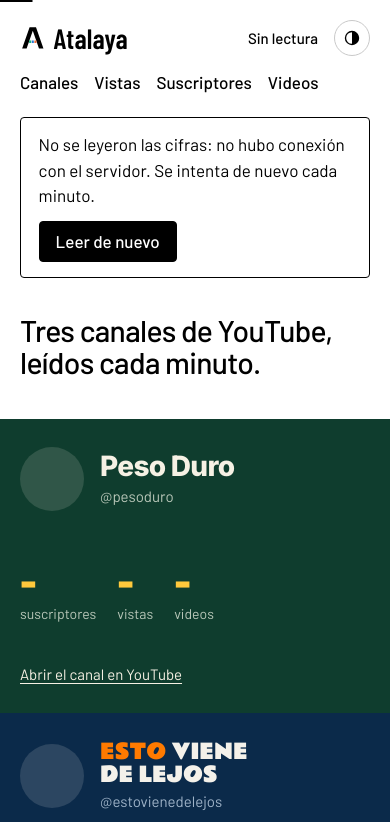
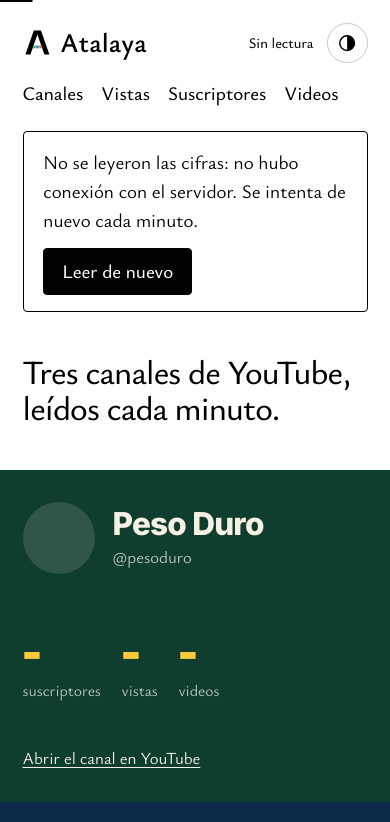
Before and after one commit to tres-canales/atalaya, a plain HTML site: page index.html in a window 390 px wide. Shown: the top 822 px of the page. Drawn offline with Linux system fonts and the light colour scheme; no server answers.

Commit message:
Marco tipográfico: Ysabeau Office en lugar de Barlow y Barlow Condensed
- fuentes/: entran ysabeau-office-400, -500 y -600 (subconjunto latin de
  @fontsource 5.3.0, sin modificar; 46,980 bytes en total). Salen barlow-400,
  barlow-500 y barlow-estrecha-600 (66,512 bytes). LICENCIAS.txt cambia la
  línea de Barlow por la de Ysabeau (SIL OFL 1.1).
- estilo.css: una sola familia para el marco; títulos de sección y marca en
  peso 600 de la misma familia, sin fuente estrecha. La raíz sube a 112.5 %
  porque la altura de la x de Ysabeau Office es 0.414 em. Texto de las
  gráficas a 13.5 px y rótulos de valor a 14 px. --tinta-3 pasa de #8a8a8a a
  #767676 en tema claro (contraste 4.54:1). En celular, la marca y el estado
  se reducen para que la cabecera quepa en un renglón.
- Las cifras de Ysabeau Office miden 517/1000 en los tres pesos; no hay
  característica tnum porque el ancho fijo es el valor por defecto.
- index.html y 404.html: precarga de las fuentes nuevas y estilo.css?v=3.

probar.sh: desborde 0 y sin errores de consola en las nueve cargas; sin
errores en interacciones.

Co-Authored-By: Claude Fable 5.2 <noreply@anthropic.com>
Claude-Session: https://claude.ai/code/session_01GtEN5YafGGzHRHFPpahMyN

```diff
--- a/estilo.css
+++ b/estilo.css
@@ -1,7 +1,9 @@
-/* Fuentes: subconjunto «latin» sin modificar. Licencias en fuentes/LICENCIAS.txt. */
-@font-face { font-family: "Barlow"; font-weight: 400; font-display: swap; src: url("fuentes/barlow-400.woff2") format("woff2"); }
-@font-face { font-family: "Barlow"; font-weight: 500; font-display: swap; src: url("fuentes/barlow-500.woff2") format("woff2"); }
-@font-face { font-family: "Barlow Condensed"; font-weight: 600; font-display: swap; src: url("fuentes/barlow-estrecha-600.woff2") format("woff2"); }
+/* Fuentes: subconjunto «latin» sin modificar. Licencias en fuentes/LICENCIAS.txt.
+   El marco usa una sola familia, Ysabeau Office. No trae «tnum» porque sus diez
+   cifras ya tienen el mismo ancho por defecto: las columnas alinean sin pedirlo. */
+@font-face { font-family: "Ysabeau Office"; font-weight: 400; font-display: swap; src: url("fuentes/ysabeau-office-400.woff2") format("woff2"); }
+@font-face { font-family: "Ysabeau Office"; font-weight: 500; font-display: swap; src: url("fuentes/ysabeau-office-500.woff2") format("woff2"); }
+@font-face { font-family: "Ysabeau Office"; font-weight: 600; font-display: swap; src: url("fuentes/ysabeau-office-600.woff2") format("woff2"); }
 /* Las que siguen solo se usan en el bloque de su canal. */
 @font-face { font-family: "Inter"; font-weight: 800; font-display: swap; src: url("fuentes/inter-800.woff2") format("woff2"); }
 @font-face { font-family: "Anton"; font-weight: 400; font-display: swap; src: url("fuentes/anton-400.woff2") format("woff2"); }
@@ -17,7 +19,7 @@
   --fondo: #ffffff;
   --tinta: #000000;
   --tinta-2: #595959;
-  --tinta-3: #8a8a8a;
+  --tinta-3: #767676;
   --linea: #e6e6e6;
   --linea-2: #c9c9c9;
   --superficie: #f4f4f4;
@@ -27,8 +29,9 @@
   --serie-pa: #eb6834;
   /* En pantallas muy anchas el margen crece para que el contenido no pase de 96rem. */
   --margen: max(clamp(1.25rem, 4vw, 3.5rem), calc((100vw - 96rem) / 2));
-  --fuente: "Barlow", system-ui, -apple-system, "Segoe UI", sans-serif;
-  --estrecha: "Barlow Condensed", "Arial Narrow", "Barlow", system-ui, sans-serif;
+  --fuente: "Ysabeau Office", "Gill Sans", Candara, "Segoe UI", system-ui, sans-serif;
+  /* Solo queda como respaldo de Anton en las cifras de Peso Duro. */
+  --estrecha: "Arial Narrow", "Ysabeau Office", system-ui, sans-serif;
 }
 @media (prefers-color-scheme: dark) {
   :root:where(:not([data-tema="claro"])) {
@@ -60,13 +63,15 @@
 }
 
 *, *::before, *::after { box-sizing: border-box; }
-html { -webkit-text-size-adjust: 100%; text-size-adjust: 100%; scroll-behavior: smooth; }
+/* Ysabeau Office tiene la x baja (0.414 em): toda la escala sube un 12.5 % para
+   que el texto se lea al tamaño que tenía. */
+html { font-size: 112.5%; -webkit-text-size-adjust: 100%; text-size-adjust: 100%; scroll-behavior: smooth; }
 body {
   margin: 0;
   background: var(--fondo);
   color: var(--tinta);
   font: 400 1.0625rem/1.5 var(--fuente);
-  /* Solo se cargan los pesos 400 y 500: sin esto el navegador fabrica una negrita falsa. */
+  /* Solo se cargan los pesos 400, 500 y 600: sin esto el navegador fabrica una negrita falsa. */
   font-synthesis: none;
   -webkit-font-smoothing: antialiased;
 }
@@ -105,7 +110,7 @@ img { max-width: 100%; }
 }
 .marca {
   display: inline-flex; align-items: center; gap: 0.5rem;
-  font: 600 1.75rem/1 var(--estrecha); letter-spacing: 0.005em; text-decoration: none;
+  font: 600 1.75rem/1 var(--fuente); letter-spacing: 0.005em; text-decoration: none;
 }
 .marca svg { width: 1.6rem; height: 1.6rem; }
 .secciones { display: flex; gap: clamp(1rem, 2.2vw, 1.9rem); margin-left: auto; }
@@ -242,7 +247,7 @@ fieldset { min-width: 0; margin: 0; padding: 0; border: 0; }
 .graficas { display: grid; grid-template-columns: minmax(0, 3fr) minmax(0, 2fr); gap: clamp(2.5rem, 4.5vw, 4.5rem); margin-top: clamp(1.75rem, 3vw, 2.5rem); }
 .grafica { min-width: 0; }
 .grafica-cab { display: flex; flex-wrap: wrap; align-items: baseline; justify-content: space-between; gap: 0.25rem 1rem; }
-h2 { margin: 0; font: 600 clamp(1.875rem, 1.45rem + 1.2vw, 2.5rem)/1 var(--estrecha); letter-spacing: 0.002em; }
+h2 { margin: 0; font: 600 clamp(1.875rem, 1.45rem + 1.2vw, 2.5rem)/1 var(--fuente); letter-spacing: -0.01em; }
 .grafica-cab .boton-texto { font-size: 0.9375rem; }
 .grafica-nota { margin: 0.45rem 0 0; color: var(--tinta-2); font-size: 0.9375rem; text-wrap: pretty; }
 .grafica-nota:empty { display: none; }
@@ -258,7 +263,7 @@ h2 { margin: 0; font: 600 clamp(1.875rem, 1.45rem + 1.2vw, 2.5rem)/1 var(--estre
 
 .lienzo { position: relative; }
 .lienzo svg { display: block; width: 100%; height: auto; overflow: visible; outline-offset: 6px; }
-.lienzo text { font-family: var(--fuente); font-size: 12.5px; fill: var(--tinta-2); font-variant-numeric: tabular-nums; }
+.lienzo text { font-family: var(--fuente); font-size: 13.5px; fill: var(--tinta-2); font-variant-numeric: tabular-nums; }
 .lienzo .rejilla { stroke: var(--linea); stroke-width: 1; shape-rendering: crispEdges; }
 .lienzo .base { stroke: var(--linea-2); stroke-width: 1; shape-rendering: crispEdges; }
 .lienzo .franja { fill: var(--superficie); }
@@ -266,8 +271,8 @@ h2 { margin: 0; font: 600 clamp(1.875rem, 1.45rem + 1.2vw, 2.5rem)/1 var(--estre
 .lienzo .trazo { fill: none; stroke: var(--serie); stroke-width: 2; stroke-linejoin: round; stroke-linecap: round; }
 .lienzo .punto { fill: var(--serie); stroke: var(--fondo); stroke-width: 2; }
 .lienzo .mira { stroke: var(--tinta); stroke-width: 1; shape-rendering: crispEdges; }
-.lienzo .valor { fill: var(--tinta); font-size: 13px; font-weight: 500; }
-.lienzo .anotacion { fill: var(--tinta-2); font-size: 12.5px; }
+.lienzo .valor { fill: var(--tinta); font-size: 14px; font-weight: 500; }
+.lienzo .anotacion { fill: var(--tinta-2); font-size: 13.5px; }
 .lienzo .anotacion-linea { stroke: var(--tinta-3); stroke-width: 1; shape-rendering: crispEdges; }
 .lienzo .zona { fill: transparent; }
 .lienzo-vacio { position: absolute; inset: 0 0 1.75rem 0; display: grid; place-items: center; margin: 0; padding: 0 2rem; text-align: center; color: var(--tinta-2); font-size: 0.9375rem; pointer-events: none; }
@@ -354,7 +359,9 @@ th[aria-sort="ascending"] .orden::after { border-bottom-color: currentColor; bor
   .pie { grid-template-columns: minmax(0, 1fr); }
 }
 @media (max-width: 52rem) {
-  .estado { margin-left: auto; }
+  .cabecera { column-gap: 0.75rem; }
+  .marca { font-size: 1.5rem; }
+  .estado { margin-left: auto; font-size: 0.8125rem; }
   .secciones { order: 5; flex: 1 0 100%; margin-left: 0; overflow-x: auto; }
   .orden-movil { display: block; }
   .tabla thead { position: absolute; width: 1px; height: 1px; overflow: hidden; clip-path: inset(50%); }
--- a/index.html
+++ b/index.html
@@ -22,11 +22,11 @@
 <link rel="icon" href="iconos/icono-32.png" sizes="32x32" type="image/png">
 <link rel="apple-touch-icon" href="iconos/icono-180.png">
 <link rel="manifest" href="manifest.webmanifest">
-<link rel="preload" href="fuentes/barlow-500.woff2" as="font" type="font/woff2" crossorigin>
-<link rel="preload" href="fuentes/barlow-400.woff2" as="font" type="font/woff2" crossorigin>
+<link rel="preload" href="fuentes/ysabeau-office-500.woff2" as="font" type="font/woff2" crossorigin>
+<link rel="preload" href="fuentes/ysabeau-office-400.woff2" as="font" type="font/woff2" crossorigin>
 <link rel="preconnect" href="https://script.google.com">
 <link rel="preconnect" href="https://i.ytimg.com">
-<link rel="stylesheet" href="estilo.css?v=2">
+<link rel="stylesheet" href="estilo.css?v=3">
 <script src="tema.js?v=2"></script>
 </head>
 <body>
```
Also changed, not shown: 404.html (+1 -1 lines), fuentes/LICENCIAS.txt, fuentes/barlow-400.woff2 (deleted), fuentes/barlow-500.woff2 (deleted), fuentes/barlow-estrecha-600.woff2 (deleted), fuentes/ysabeau-office-400.woff2 (added), fuentes/ysabeau-office-500.woff2 (added), fuentes/ysabeau-office-600.woff2 (added).
